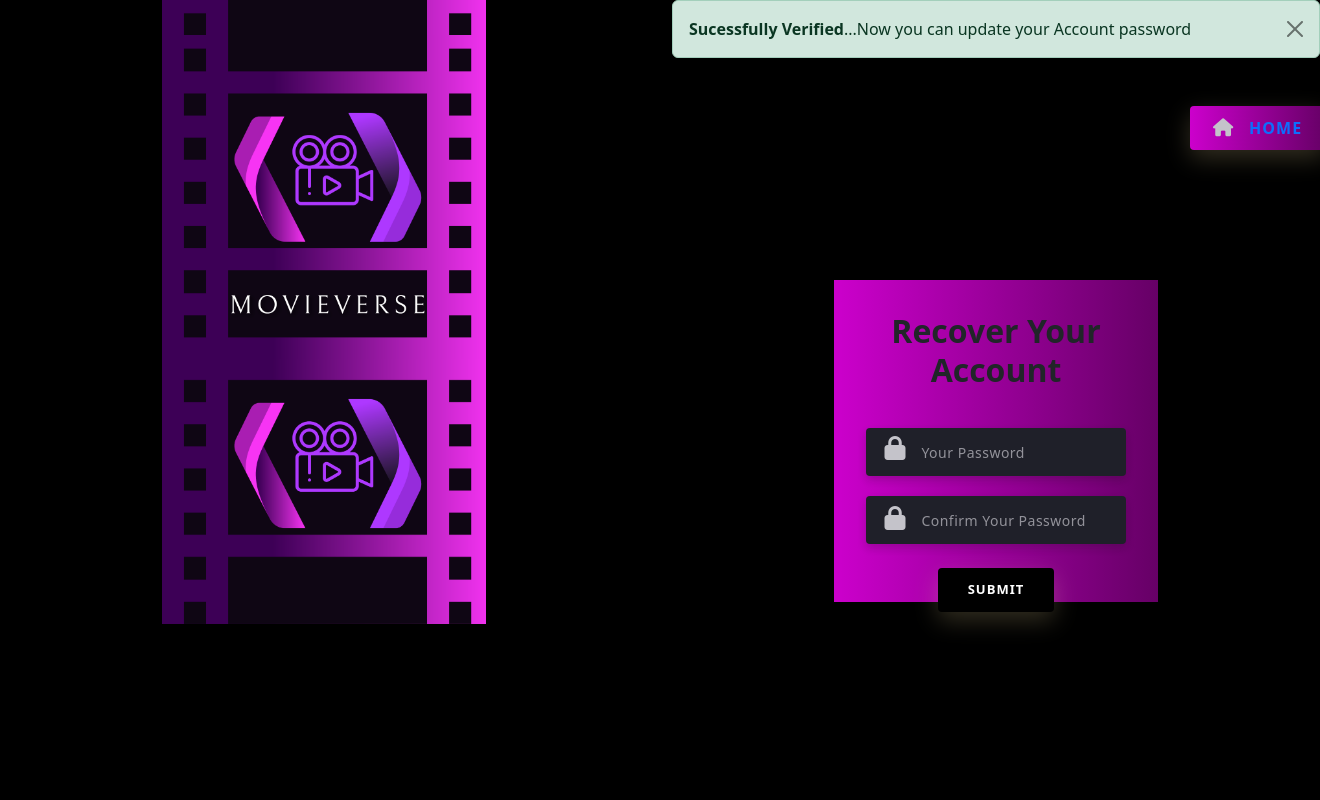
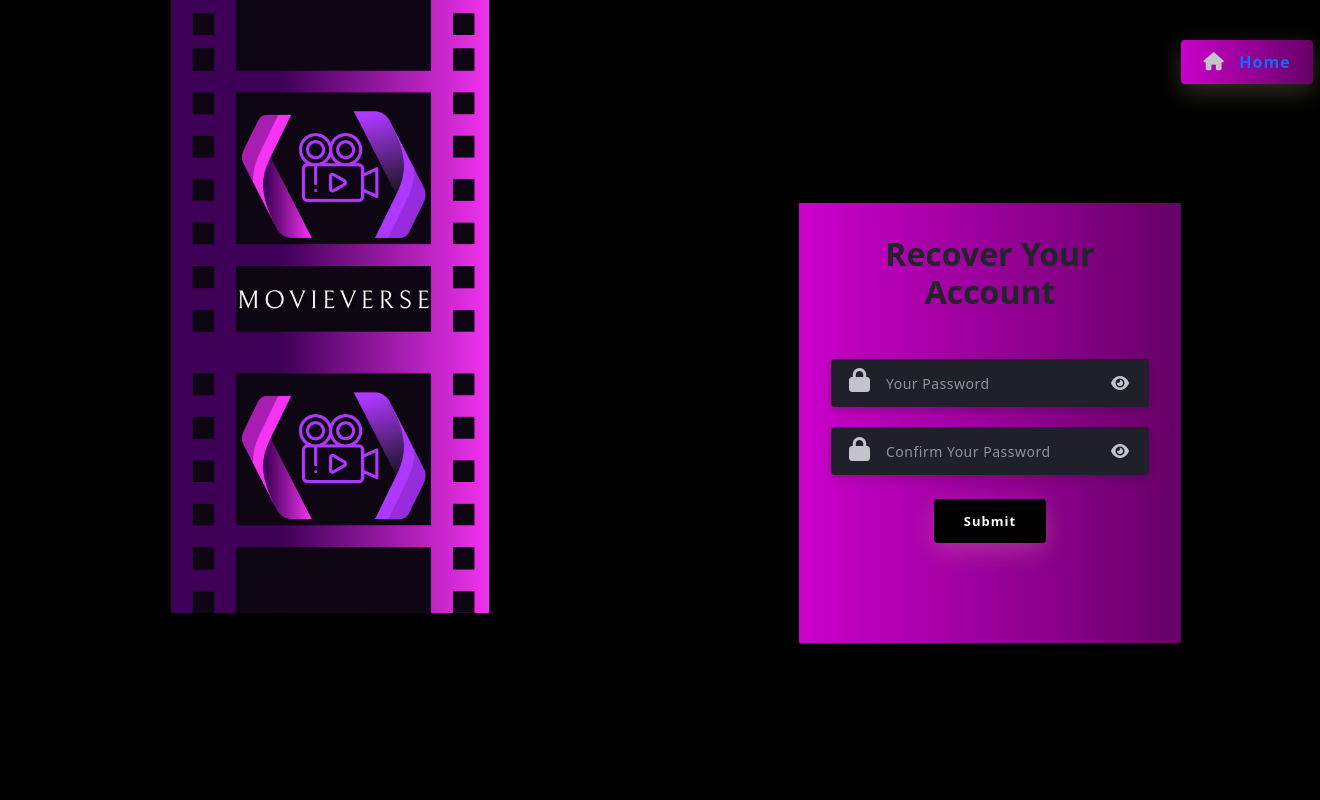
Before and after one commit to hemanthkumar314/Movieverse, a PHP site: page /update.php in a window 1320 px wide. Run offline with PHP 8.4, Linux system fonts and the light colour scheme; some libraries are stand-ins or nearby versions.

Commit message:
Updated features

```diff
--- a/css/forget_styles.css
+++ b/css/forget_styles.css
@@ -145,7 +145,6 @@ a{
     height: 44px;
     font-size: 13px;
     font-weight: 600;
-    text-transform: uppercase;
     -webkit-transition : all 200ms linear;
     transition: all 200ms linear;
     padding: 0 30px;
@@ -180,3 +179,39 @@ a{
     color:black;
     box-shadow: 0 8px 24px 0 rgba(16,39,112,.2);
   }
+
+  html, body {
+  margin: 0;
+  padding: 0;
+  overflow: hidden;
+  height: 100%;
+  width: 100%;
+}
+
+.row {
+  margin: 0 !important;
+  height: 100vh;
+  overflow: hidden;
+}
+
+.container {
+  height: 45%;
+  width:60%;
+  overflow: hidden;
+}
+
+.c1 {
+  height: 55%;
+  width:60%;
+  overflow: hidden;
+}
+
+.toggle-password {
+  position: absolute;
+  right: 20px;
+  top: 50%;
+  transform: translateY(-50%);
+  cursor: pointer;
+  color: #c4c3ca;
+  font-size: 16px;
+}
--- a/update.php
+++ b/update.php
@@ -1,7 +1,6 @@
 <?php
  $showAlert=false;
  $showError=false;
- $flag=true;
 if($_SERVER["REQUEST_METHOD"]=="POST")
 {
     include '_dbconnect.php';
@@ -22,16 +21,16 @@ if($_SERVER["REQUEST_METHOD"]=="POST")
 
             $result=mysqli_query($conn,$sql);
 
-            if($result)
-            {
-                $showAlert=true;
-                echo "hello";
+            if ($result) {
+                $_SESSION['pass_updated'] = true;
+                header("Location: index.php");
+                exit();
             }
+
         }
 
         else{
             $showError=true;
-            echo "hello world";
         }
     }
     session_unset();
@@ -70,45 +69,38 @@ if($_SERVER["REQUEST_METHOD"]=="POST")
         <div class="col-md-6 right-box" >
 
             <?php
-                if($flag==true)
-                {
-                    echo '                           <div  class="alert alert-success alert-dismissible fade show" role="alert" >
-                    <strong>Sucessfully Verified</strong>...Now you can update your Account password
-                    <button type="button" class="btn-close btn-primary" data-bs-dismiss="alert" aria-label="Close"></button>
-                     </div>';
-                      $flag=false;
-                }
 
                 if($showAlert==true)
                 {
-                    echo '<div  class="alert alert-success alert-dismissible fade show" role="alert" >
-                    <strong>Congratulations!! </strong>Your Account is Updated Successfully
-                    <button type="button" class="btn-close btn-primary" data-bs-dismiss="alert" aria-label="Close"></button>
+                    echo'<div class="alert alert-success alert-dismissible fade show position-absolute top-0 end-0 m-3 z-3" role="alert" style="width: auto;">
+                    <strong>Congratulations!! </strong>Your Password is Updated Successfully
                     </div>';
                 }
+
                 else if($showError==true)
                 {
-                    echo '<div class="alert alert-danger alert-dismissible fade show" role="alert">
-                    <strong>Account Updation Failed</strong>.... Make sure that You have entered the same password in both the feilds
-                    <button type="button" class="btn-close btn-primary" data-bs-dismiss="alert" aria-label="Close"></button>
+                    echo'<div class="alert alert-danger alert-dismissible fade show position-absolute top-0 end-0 m-3 z-3" role="alert" style="width: auto;">
+                    <strong>Account Updation Failed</strong>.... Make sure that You have entered the same password in both the Fields
                     </div>';
                 }
 
             ?>
 
             <button class="btn btn-light home" style="background-image: linear-gradient(to right, #CC00CC , #660066);"><i class="fa-solid fa-house icon "></i><a href="index.php">Home</a></button>
-            <div class="container box">
+            <div class="container box c1">
                  <h2>Recover Your Account</h2>
                  <form action="update.php" method="POST">
                     <div class="form-group">
-                        <input type="text" name="logpass" class="form-style" placeholder="Your Password" id="loguser" autocomplete="off" required>
+                        <input type="password" name="logpass" class="form-style" placeholder="Your Password" id="loguser" autocomplete="off" required>
                         <i class="input-icon fa-solid fa-lock"></i>
+                        <span class="toggle-password"><i class="fas fa-eye" onclick="togglePassword('loguser', this)"></i></span>
                     </div>
                     <div class="form-group">
-                        <input style="margin-top: 20px;" type="text" name="logpass1" class="form-style" placeholder="Confirm Your Password" id="loguser" autocomplete="off" required>
+                        <input style="margin-top: 20px;" type="password" name="logpass1" class="form-style" placeholder="Confirm Your Password" id="loguser1" autocomplete="off" required>
                         <i class="input-icon fa-solid fa-lock" style="margin-top: 30px;"></i>
+                        <span class="toggle-password"><i class="fas fa-eye" style="padding-top:23px;" onclick="togglePassword('loguser1', this)"></i></span>
                     </div>
-                    <input type="submit" class="btn mt-4" value="submit">
+                    <input type="submit" class="btn mt-4" value="Submit">
                  </form>
 
             </div>
@@ -116,6 +108,30 @@ if($_SERVER["REQUEST_METHOD"]=="POST")
         </div>
     </div>
 
+    <script >
+        setTimeout(() => {
+        const alert = document.querySelector('.alert');
+        if(alert){
+            alert.classList.remove('show');
+            alert.classList.add('fade');
+        }
+        }, 2500);
+    </script>
+
+    <script>
+        function togglePassword(id, icon) {
+            const input = document.getElementById(id);
+            if (!input) {
+            console.error(`Input with id="${id}" not found`);
+            return;
+            }
+            const isPassword = input.type === 'password';
+            input.type = isPassword ? 'text' : 'password';
+            icon.classList.toggle('fa-eye');
+            icon.classList.toggle('fa-eye-slash');
+        }
+    </script>
+
 
 </body>
 </html>
```
Also changed, not shown: forget.php (+14 -6 lines), index.php (+65 -3 lines), login.php (+10 -29 lines).
